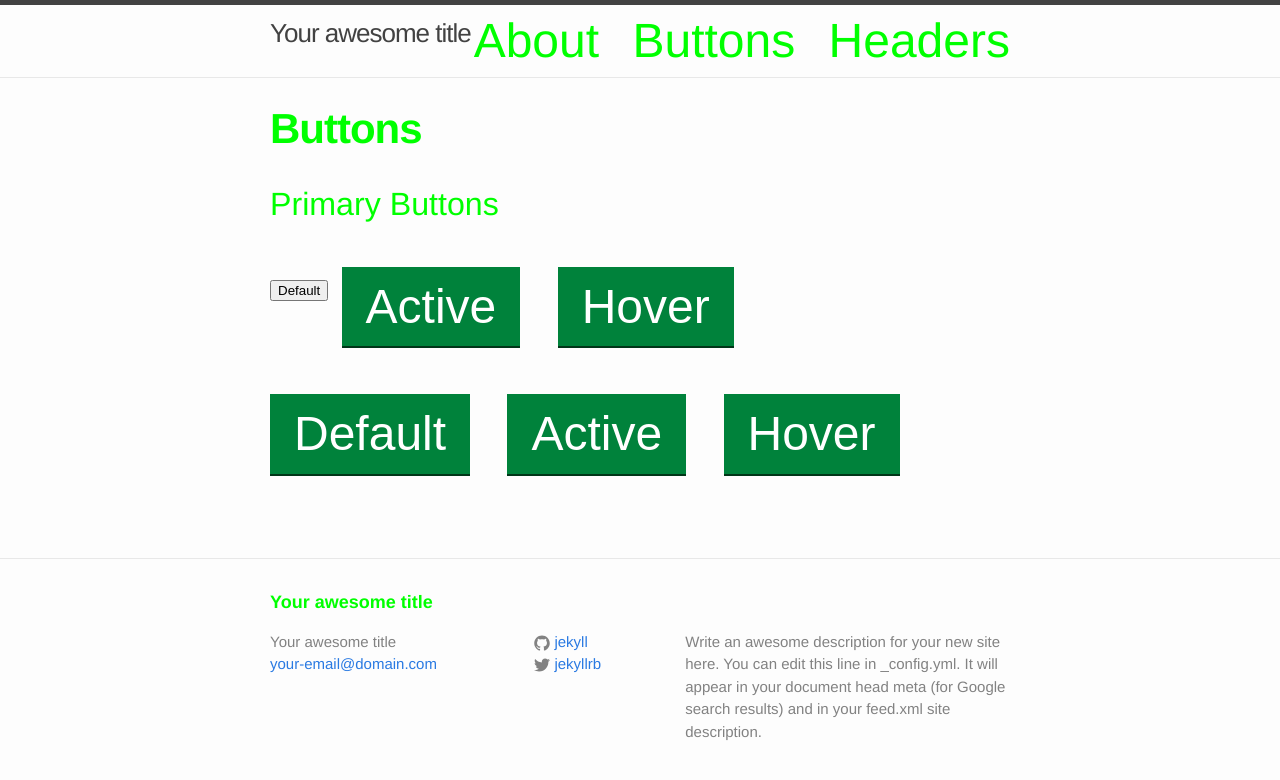
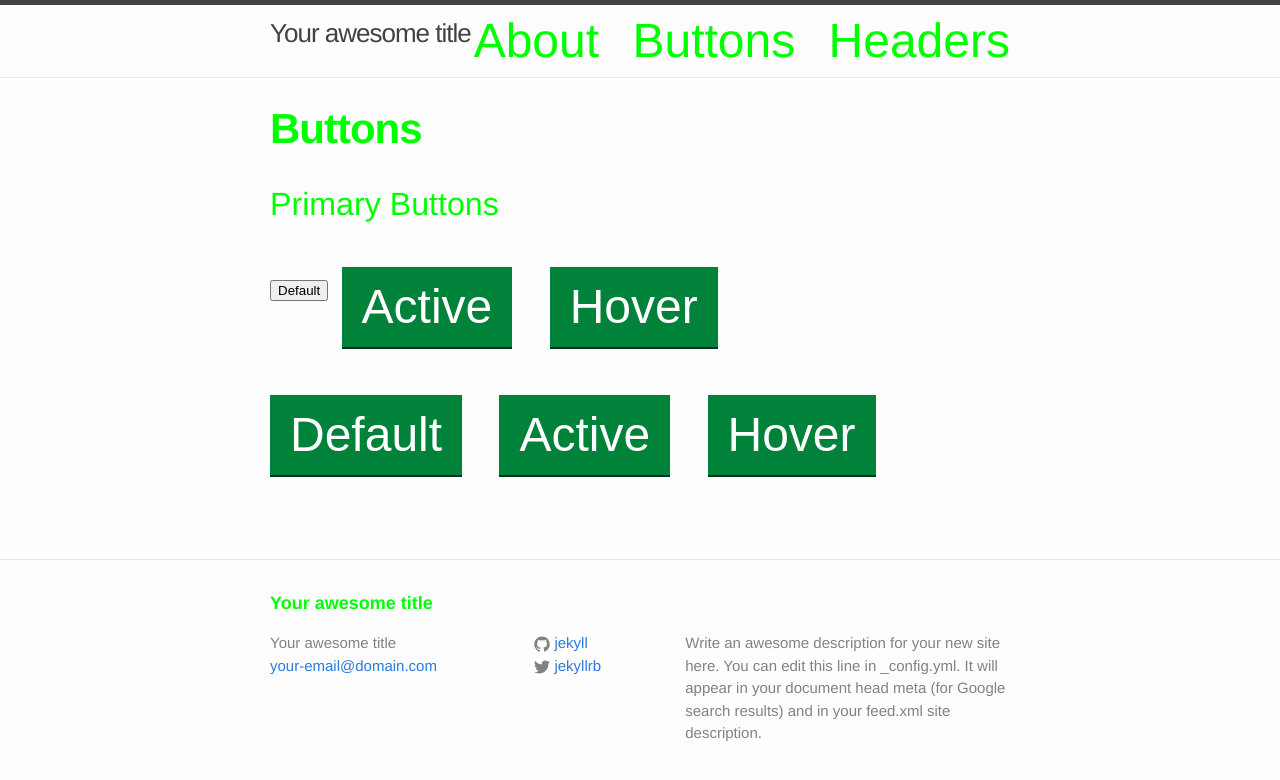
Before and after one commit to armydotmil/armydotmil.github.io, a Jekyll site: the page built from buttons.md, in a window 1280 px wide. Shown: the top 780 px of the page. Built offline with Jekyll 4.4.1, drawn with Linux system fonts in a browser that asks for light colours.

Commit message:
Update _buttons.scss

```diff
--- a/_sass/_buttons.scss
+++ b/_sass/_buttons.scss
@@ -11,7 +11,7 @@
   display: inline-block;
   font-size: 1em;
   line-height: 1.25;
-  padding: 0.2em 0.5em 0.2em;
+  padding: 10px 20px 10px;
   position: relative;
   text-decoration: none;
   vertical-align: top;
```
